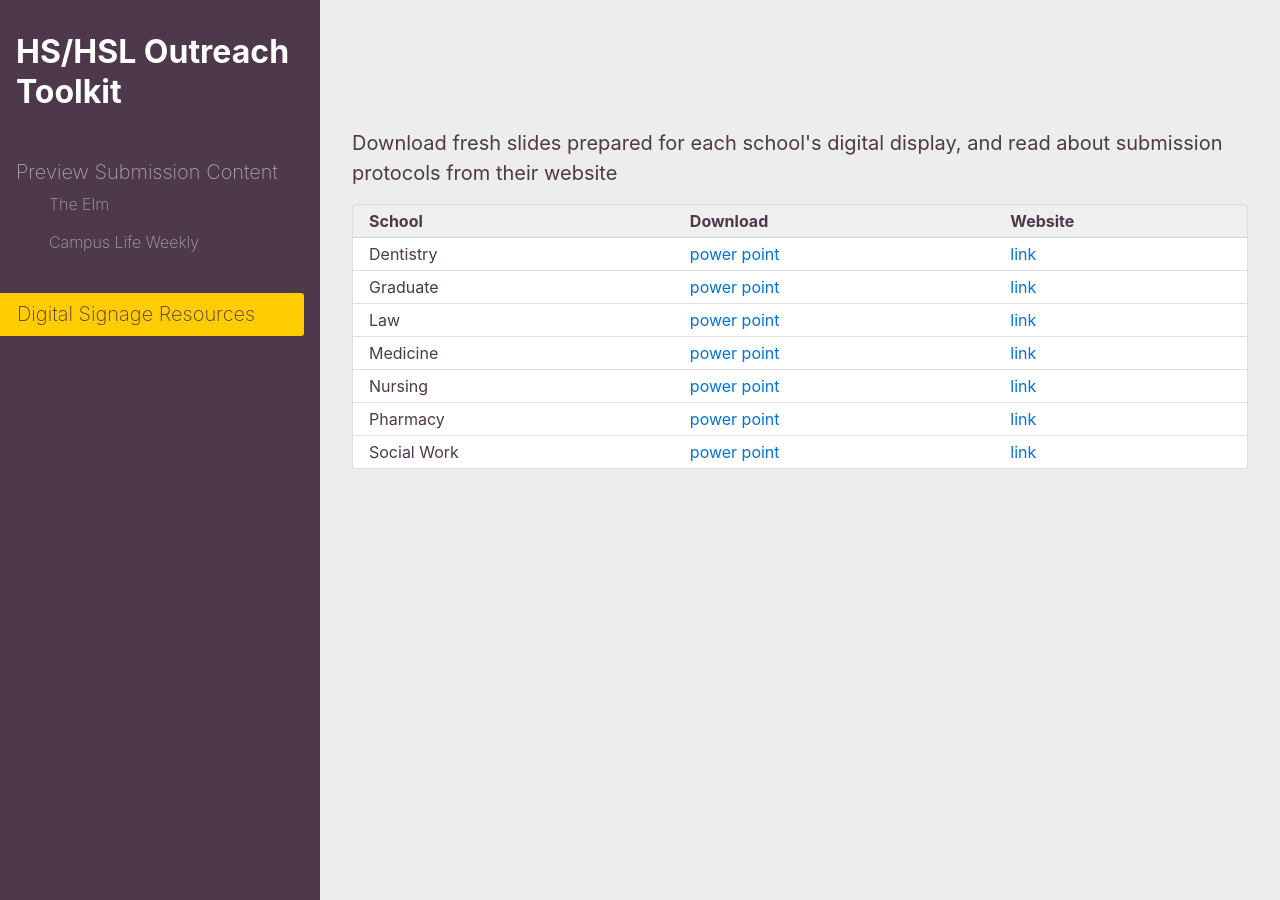
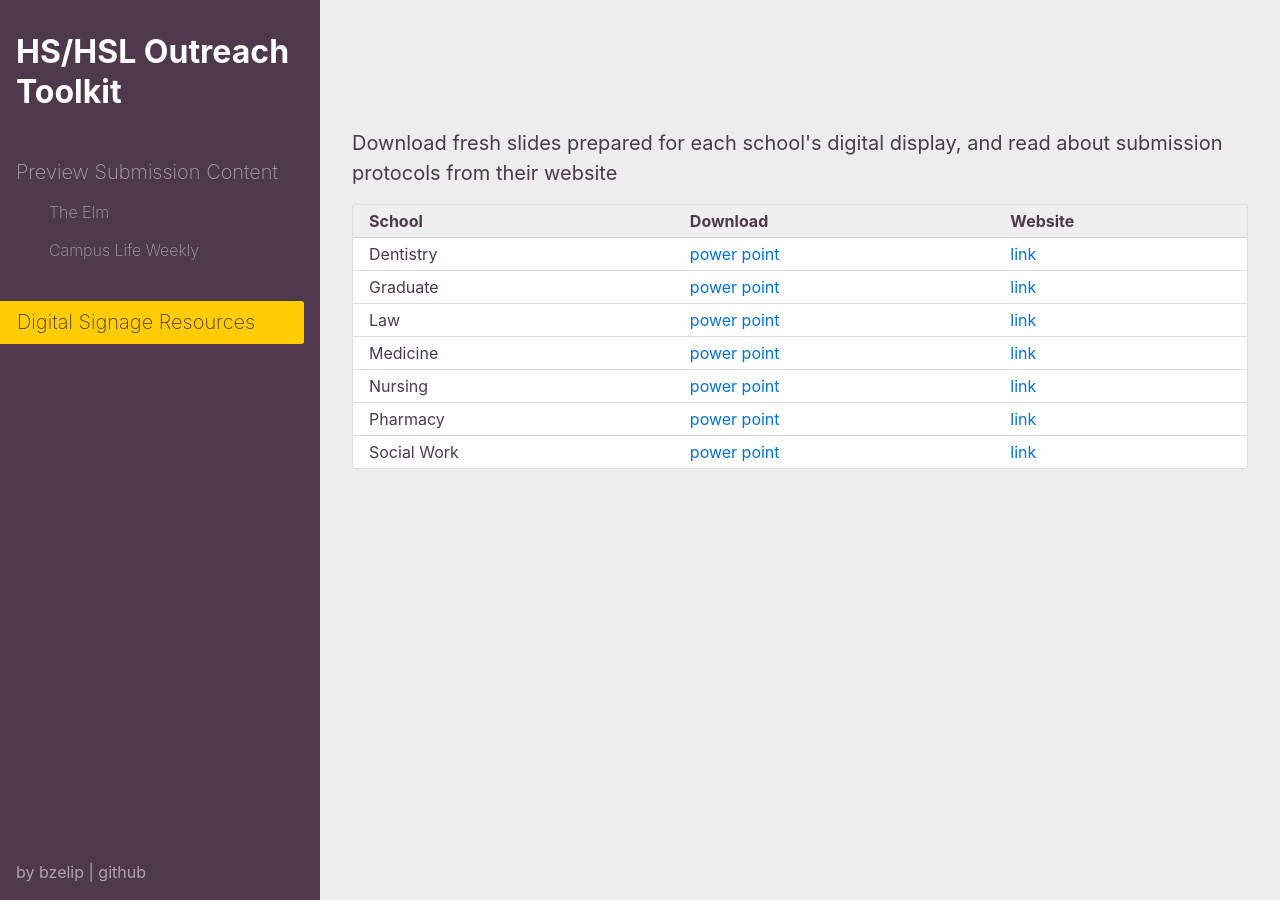
Before and after one commit to hshsl-training/electron-hshsl-outreach-toolkit, a Jekyll site: the page built from signage.html, in a window 1280 px wide. Built offline with Jekyll 4.4.1, drawn with Linux system fonts in a browser that asks for light colours.

Commit message:
better nav spacing, add footer

```diff
--- a/_includes/css.html
+++ b/_includes/css.html
@@ -25,6 +25,7 @@
       .ml-col-3 { margin-left: 25%; }
       .bg-light-grey { background-color: rgb(237,237,237); }
       .justify-content-center { justify-content: center; }
+      .justify-space-between { justify-content: space-between; }
       .align-content-center { align-content: center; }
       .bg-silver-blue { background-color: rgb(86,134,162); }
       .my1 { margin-top: .5rem; margin-bottom: .5rem; }
--- /dev/null
+++ b/_includes/nav-footer.html
@@ -0,0 +1,3 @@
+<footer class="px2 grey">
+          <p>by <a href="https://twitter.com/bzelip" class="text-decoration-none grey">bzelip</a> | <a href="https://github.com/hshsl-training/electron-hshsl-outreach-toolkit" class="text-decoration-none grey">github</a></p>
+        </footer>
--- a/_includes/signage-nav.html
+++ b/_includes/signage-nav.html
@@ -1,13 +1,17 @@
-<section class="vh100 col col-3 bg-purpleBrown">
+<section class="vh100 col col-3 bg-purpleBrown flex flex-column justify-space-between">
+        <div>
+
           <div class="clearfix mb3">
-          <h1 class="px2 white">HS/HSL Outreach Toolkit</h1>
+            <h1 class="px2 white"><a href="index.html" class="white text-decoration-none">HS/HSL Outreach Toolkit</a></h1>
           </div>
+
           <nav>
+
             <div class="mb3">
               <div class="mx2 h3 lh1p25 fw200 grey">
                 Preview Submission Content
               </div>
-            <ul class="list-reset m0 mb2 p0">
+              <ul class="list-reset mt1 mb2">
                 <li class="mr2 pl3 bg-lighten-2-hover pill-right">
                   <a href="elm.html" class="btn block h4 lh1p25 fw200 grey">The Elm</a>
                 </li>
@@ -24,4 +28,8 @@
             </div>
 
           </nav>
+
+        </div>
+
+        {% include nav-footer.html %}
       </section>
```
Also changed, not shown: _includes/home-nav.html (+7 -2 lines). Lines whose indentation alone changed are shown as unchanged.
